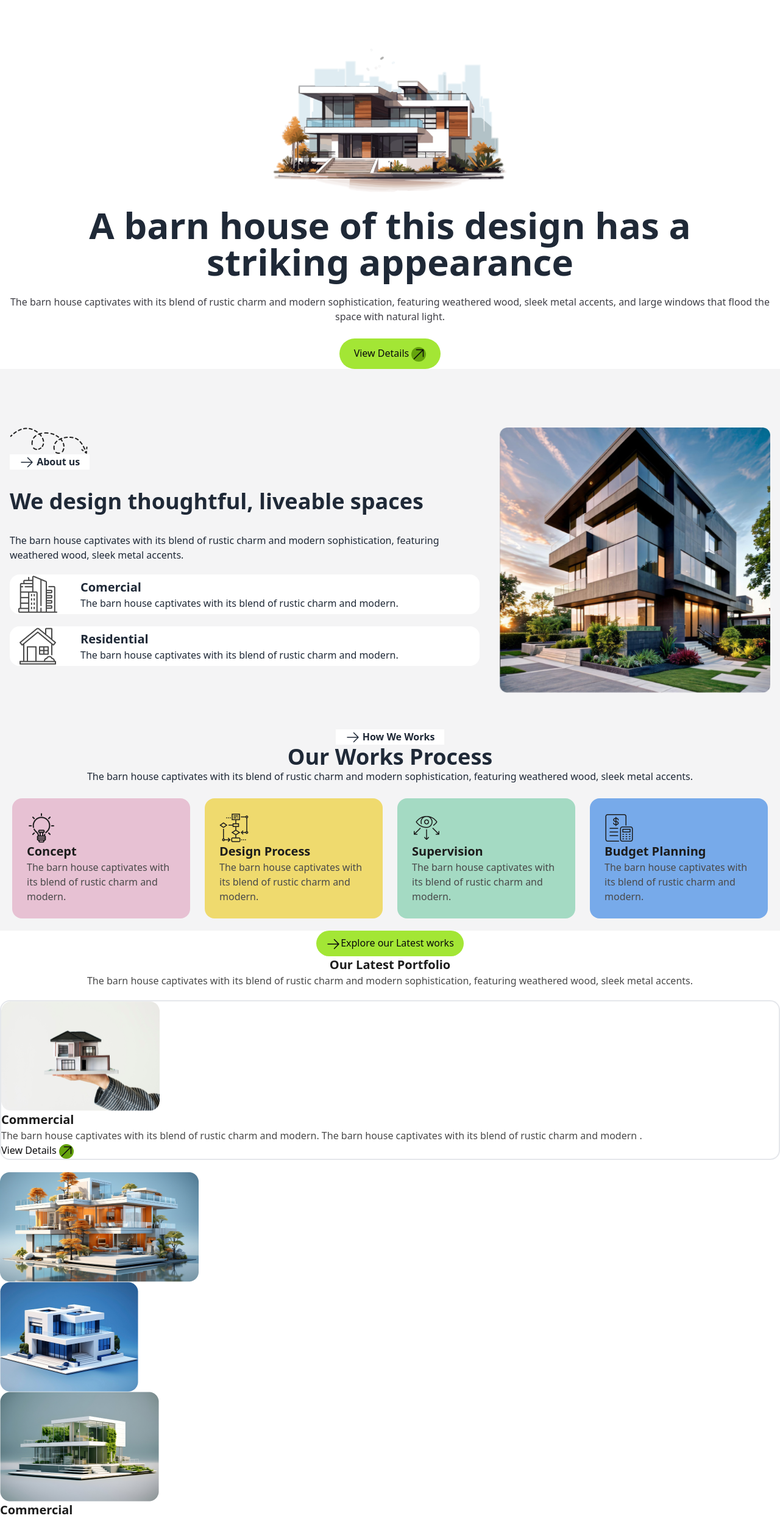
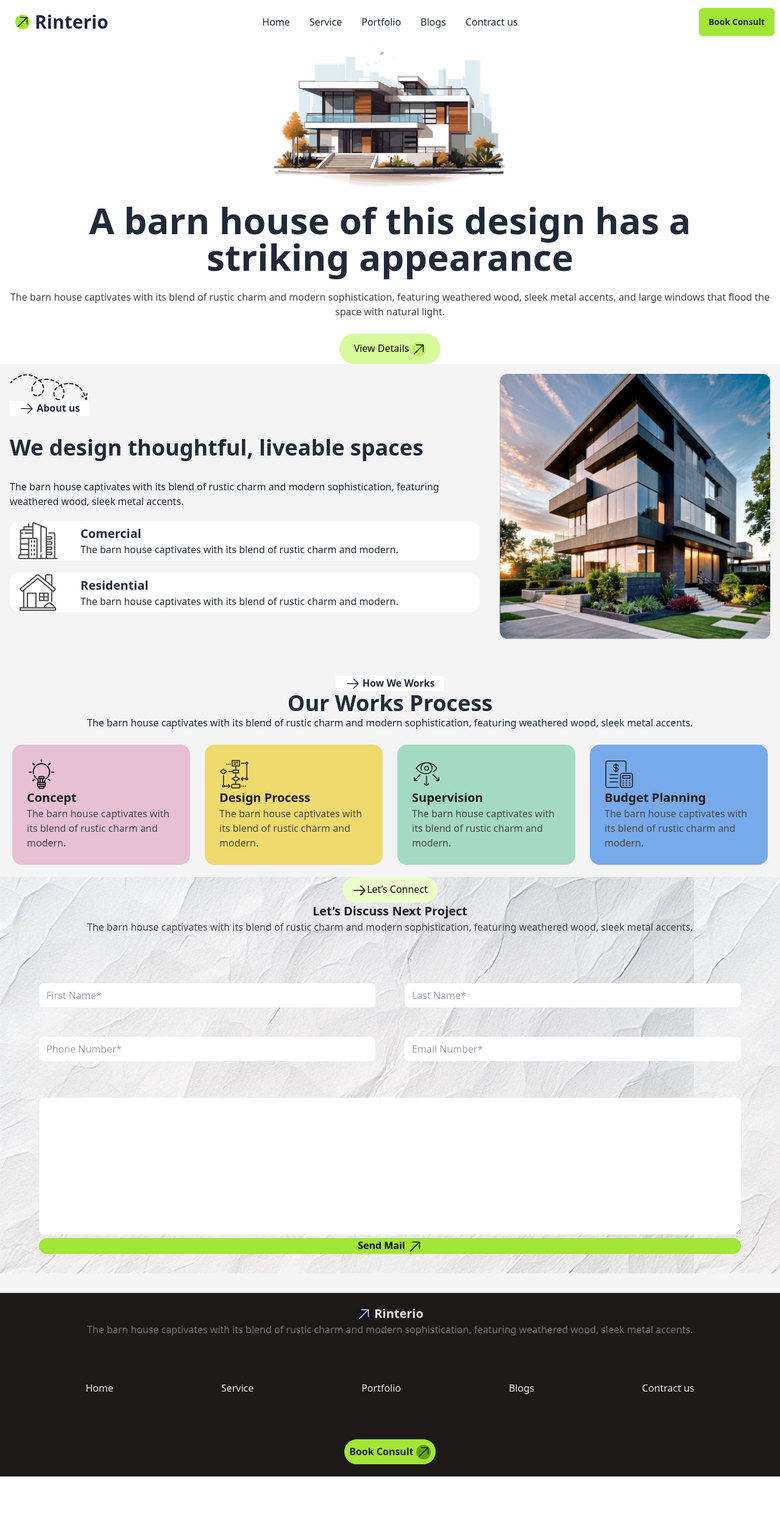
Before and after one commit to Apon-Ahammed/Assignment_3, a plain HTML site: page index.html in a window 1280 px wide. Shown: the top 2494 px of the page at 61% size. After the commit the page ends 2421 px from the top, so only its background shows below. Drawn offline with nearby package versions, Linux system fonts and the light colour scheme.

Commit message:
add some coding

```diff
--- a/index.html
+++ b/index.html
@@ -7,6 +7,10 @@
     <script src="https://cdn.tailwindcss.com"></script>
 
     <title>Assiginment03</title>
+
+    <link rel="preconnect" href="https://fonts.googleapis.com">
+    <link rel="preconnect" href="https://fonts.gstatic.com" crossorigin>
+    <link href="https://fonts.googleapis.com/css2?family=Manrope:wght@200..800&display=swap" rel="stylesheet">
 
     <link rel="stylesheet" href="style/style.css">
     <link href="https://cdn.jsdelivr.net/npm/daisyui@4.12.10/dist/full.min.css" rel="stylesheet" type="text/css" />
@@ -39,18 +43,60 @@
 
 <body class="bg-zinc-100">
 
-    <header class="container m-auto my-20">
-        <!-- <h1>Rinterio</h1>
+    <header class="container mx-auto">
 
-        <nav>
-            <ul>
-                <li><a href="#">Home</a></li>
-                <li><a href="#">Home</a></li>
-                <li><a href="#">Home</a></li>
-                <li><a href="#">Home</a></li>
-                <li><a href="#">Home</a></li>
+        <!-- navber section -->
+
+        <div class="navbar bg-base-100">
+            <div class="navbar-start">
+                <div class="dropdown">
+                    <div tabindex="0" role="button" class="btn btn-ghost lg:hidden">
+                        <svg xmlns="http://www.w3.org/2000/svg" class="h-5 w-5" fill="none" viewBox="0 0 24 24"
+                            stroke="currentColor">
+                            <path stroke-linecap="round" stroke-linejoin="round" stroke-width="2"
+                                d="M4 6h16M4 12h8m-8 6h16" />
+                        </svg>
+                    </div>
+                    <ul tabindex="0"
+                        class="menu menu-sm dropdown-content bg-base-100 rounded-box z-[1] mt-3 w-52 p-2 shadow">
+                        <li><a>Home</a></li>
+                        <li><a>Service</a></li>
+                        <li><a>Portfolio</a></li>
+                        <li><a>Blogs</a></li>
+                        <li><a>Contract us</a></li>
                     </ul>
-        </nav> -->
+                </div>
+                <a class="btn btn-ghost text-3xl font-extrabold"><svg xmlns="http://www.w3.org/2000/svg" fill="none"
+                        viewBox="0 0 24 24" stroke-width="1.5" stroke="currentColor"
+                        class="size-6 inline rounded-full bg bg-lime-400  ">
+                        <path stroke-linecap="round" stroke-linejoin="round" d="m4.5 19.5 15-15m0 0H8.25m11.25 0v11.25"
+                            class="rounded-full " />
+                    </svg>Rinterio</a>
+            </div>
+            <div class="navbar-center hidden lg:flex">
+                <ul class="menu menu-horizontal px-1 text-[400] text-base">
+                    <li><a>Home</a></li>
+                    <li><a>Service</a></li>
+                    <li><a>Portfolio</a></li>
+                    <li><a>Blogs</a></li>
+                    <li><a>Contract us</a></li>
+                </ul>
+            </div>
+            <div class="navbar-end flex space-x-5 ">
+                <a class="sm:hidden"><svg xmlns="http://www.w3.org/2000/svg" fill="none" viewBox="0 0 24 24" stroke-width="1.5"
+                        stroke="currentColor" class="size-6">
+                        <path stroke-linecap="round" stroke-linejoin="round"
+                            d="m21 21-5.197-5.197m0 0A7.5 7.5 0 1 0 5.196 5.196a7.5 7.5 0 0 0 10.607 10.607Z" />
+                    </svg></a>
+                <a class="md:hidden"> <svg xmlns="http://www.w3.org/2000/svg" fill="none" viewBox="0 0 24 24" stroke-width="1.5"
+                        stroke="currentColor" class="size-6 ">
+                        <path stroke-linecap="round" stroke-linejoin="round"
+                            d="M2.25 3h1.386c.51 0 .955.343 1.087.835l.383 1.437M7.5 14.25a3 3 0 0 0-3 3h15.75m-12.75-3h11.218c1.121-2.3 2.1-4.684 2.924-7.138a60.114 60.114 0 0 0-16.536-1.84M7.5 14.25 5.106 5.272M6 20.25a.75.75 0 1 1-1.5 0 .75.75 0 0 1 1.5 0Zm12.75 0a.75.75 0 1 1-1.5 0 .75.75 0 0 1 1.5 0Z" />
+                    </svg>
+                </a>
+                <a class="btn bg-lime-400">Book Consult</a>
+            </div>
+        </div>
 
         <!-- Baner section -->
 
@@ -66,9 +112,9 @@
                     charm and modern sophistication, featuring weathered wood, sleek metal accents, and large windows
                     that flood the space with natural light.</p>
 
-                <button class="bg-lime-400  py-3 px-6 rounded-full text-zinc-950 font-medium ">View Details <svg
+                <button class="bg-lime-200  py-3 px-6 rounded-full text-zinc-950 font-medium ">View Details <svg
                         xmlns="http://www.w3.org/2000/svg" fill="none" viewBox="0 0 24 24" stroke-width="1.5"
-                        stroke="currentColor" class="size-6 inline rounded-full bg bg-lime-600  ">
+                        stroke="currentColor" class="size-6 inline rounded-full bg bg-lime-300  ">
                         <path stroke-linecap="round" stroke-linejoin="round" d="m4.5 19.5 15-15m0 0H8.25m11.25 0v11.25"
                             class="rounded-full " />
                     </svg>
@@ -202,7 +248,7 @@
 
         <!-- Explore our Latest works  -->
 
-        <div class="bg-white">
+        <!-- <div class="bg-white">
 
 
 
@@ -219,20 +265,17 @@
 
             </div>
 
+            <div class="grid lg:grid-cols-2 gap-12 mt-12 p-8 m-8">
+
+                <div class=" flex flex-row bg-white my-5 gap-y-5 ">
+
+                    <div class="flex flex-row gap-8">
+                        <img src="assets/img1.png" alt="">
+
                         <div class="">
-
-                <div
-                    class=" rounded-2xl bg-white my-5 gap-y-5 border-x-2 border-y-2">
-
-                    <div>
-                        <img src="assets/img1.png" alt="">
-                    </div>
-
-                    <div>
                             <h1 class="font-extrabold text-xl text-our-color">Commercial</h1>
                         <p class="text-base font-medium text-dis-color">The barn house captivates with its blend of
-                            rustic charm and modern. The barn house captivates with its blend of rustic charm and modern
-                            .</p>
+                            rustic charm and modern. The barn house captivates with its blend of rustic charm and modern.</p>
 
                         <button class="   rounded-full text-zinc-950 font-medium ">View Details <svg
                                 xmlns="http://www.w3.org/2000/svg" fill="none" viewBox="0 0 24 24" stroke-width="1.5"
@@ -246,6 +289,10 @@
 
                     </div>
 
+
+
+                </div>
+
                 <div>
 
                     <img src="assets/img2.png" alt="">
@@ -253,49 +300,55 @@
                 </div>
             </div>
 
-        </div>
+        </div> -->
 
 
 
-        <div class="bg-white ">
+        <!-- <div class="bg-white grid grid-cols-1 lg:grid-cols-4">
 
             <div>
                 <img src="assets/img3.png" alt="">
             </div>
 
+           <div  class="lg:grid-cols-2 flex">
             <div>
                 <img src="assets/img4.png" alt="">
 
+
+            </div>
+
+            <div>
                 <h1 class="font-extrabold text-xl text-our-color">Commercial</h1>
 
                 <p class="text-base font-medium text-dis-color">The barn house captivates with its blend of
                     rustic charm and modern. The barn house captivates with its blend of rustic charm and modern
                     .</p>
 
-                <button class="   rounded-full text-zinc-950 font-medium ">View Details <svg
+                <button class="   rounded-full text-zinc-950 font-extrabold ">View Details <svg
                         xmlns="http://www.w3.org/2000/svg" fill="none" viewBox="0 0 24 24" stroke-width="1.5"
                         stroke="currentColor" class="size-6 inline rounded-full bg bg-lime-600  ">
                         <path stroke-linecap="round" stroke-linejoin="round" d="m4.5 19.5 15-15m0 0H8.25m11.25 0v11.25"
                             class="rounded-full " />
                     </svg>
                 </button>
-
+            </div>
            </div>
 
             <div>
                 <img src="assets/img5.png" alt="">
             </div>
-        </div>
+        </div> -->
 
 
         <!-- Let’s Discuss Next Project -->
+
         <div class="Next-Project">
 
             <div class="">
 
                 <div class="text-center">
 
-                    <button class="bg-lime-400  py-2 px-4 rounded-full text-zinc-950 font-medium "><svg
+                    <button class=" bg-lime-100 py-2 px-4 rounded-full text-zinc-950 font-medium "><svg
                             xmlns="http://www.w3.org/2000/svg" fill="none" viewBox="0 0 24 24" stroke-width="1.5"
                             stroke="currentColor" class="size-6 inline">
                             <path stroke-linecap="round" stroke-linejoin="round"
@@ -346,7 +399,7 @@
 
                     </textarea>
 
-                    <div class="lg:col-span-2 bg-green-400 rounded-full text-center">
+                    <div class="lg:col-span-2  bg-lime-400 rounded-full text-center">
 
                         <button class="rounded-full text-zinc-950 font-bold">Send Mail <svg
                                 xmlns="http://www.w3.org/2000/svg" fill="none" viewBox="0 0 24 24" stroke-width="1.5"
@@ -368,18 +421,22 @@
         <div class="">
 
             <div class="text-center my-8 mx-8 px-5 py-5 md:flex flex-col">
-                <h1 class="font-extrabold text-xl text-our-color text-stone-200"><svg
-                    xmlns="http://www.w3.org/2000/svg" fill="none" viewBox="0 0 24 24" stroke-width="1.5"
-                    stroke="currentColor" class="size-6 inline rounded-full bg  bg-gray-900 ">
-                    <path stroke-linecap="round" stroke-linejoin="round"
-                        d="m4.5 19.5 15-15m0 0H8.25m11.25 0v11.25" class="rounded-full " />
+                <h1 class="font-extrabold text-xl text-our-color text-stone-200"><svg xmlns="http://www.w3.org/2000/svg"
+                        fill="none" viewBox="0 0 24 24" stroke-width="1.5" stroke="currentColor"
+                        class="size-6 inline rounded-full bg  bg-gray-900 ">
+                        <path stroke-linecap="round" stroke-linejoin="round" d="m4.5 19.5 15-15m0 0H8.25m11.25 0v11.25"
+                            class="rounded-full " />
                     </svg> Rinterio</h1>
-                <p class="text-base font-medium text-dis-color text-neutral-500 " >The barn house captivates with its blend of rustic charm and modern sophistication, featuring
+                <p class="text-base font-medium text-dis-color text-neutral-500 ">The barn house captivates with its
+                    blend of rustic charm and modern sophistication, featuring
                     weathered wood, sleek metal accents.</p>
 
             </div>
 
-            <div class="text-stone-200 flex flex-row justify-around my-8 mx-8 px-5 py-5 md:flex ">
+            <div>
+
+                <div
+                    class="text-stone-200 flex flex-row items-center justify-around my-8 mx-8 px-5 py-5 md:flex md:flex-row">
                     <a href="#">Home</a>
                     <a href="#">Service</a>
                     <a href="#">Portfolio</a>
@@ -387,13 +444,15 @@
                     <a href="#">Contract us</a>
                 </div>
 
+            </div>
+
             <div class="text-center mt-8 mx-8 px-5 py-5 ">
 
                 <button class=" bg-lime-400 rounded-full text-stone-900 font-bold px-2 py-2">Book Consult <svg
                         xmlns="http://www.w3.org/2000/svg" fill="none" viewBox="0 0 24 24" stroke-width="1.5"
                         stroke="currentColor" class="size-6 inline rounded-full bg bg-lime-600  ">
-                    <path stroke-linecap="round" stroke-linejoin="round"
-                        d="m4.5 19.5 15-15m0 0H8.25m11.25 0v11.25" class="rounded-full " />
+                        <path stroke-linecap="round" stroke-linejoin="round" d="m4.5 19.5 15-15m0 0H8.25m11.25 0v11.25"
+                            class="rounded-full " />
                     </svg>
                 </button>
             </div>
--- a/style/style.css
+++ b/style/style.css
@@ -1,3 +1,5 @@
+
+
 .Next-Project{
 
     background-image: url("/assets/bg.jpg");
```
Lines whose indentation alone changed are shown as unchanged.
